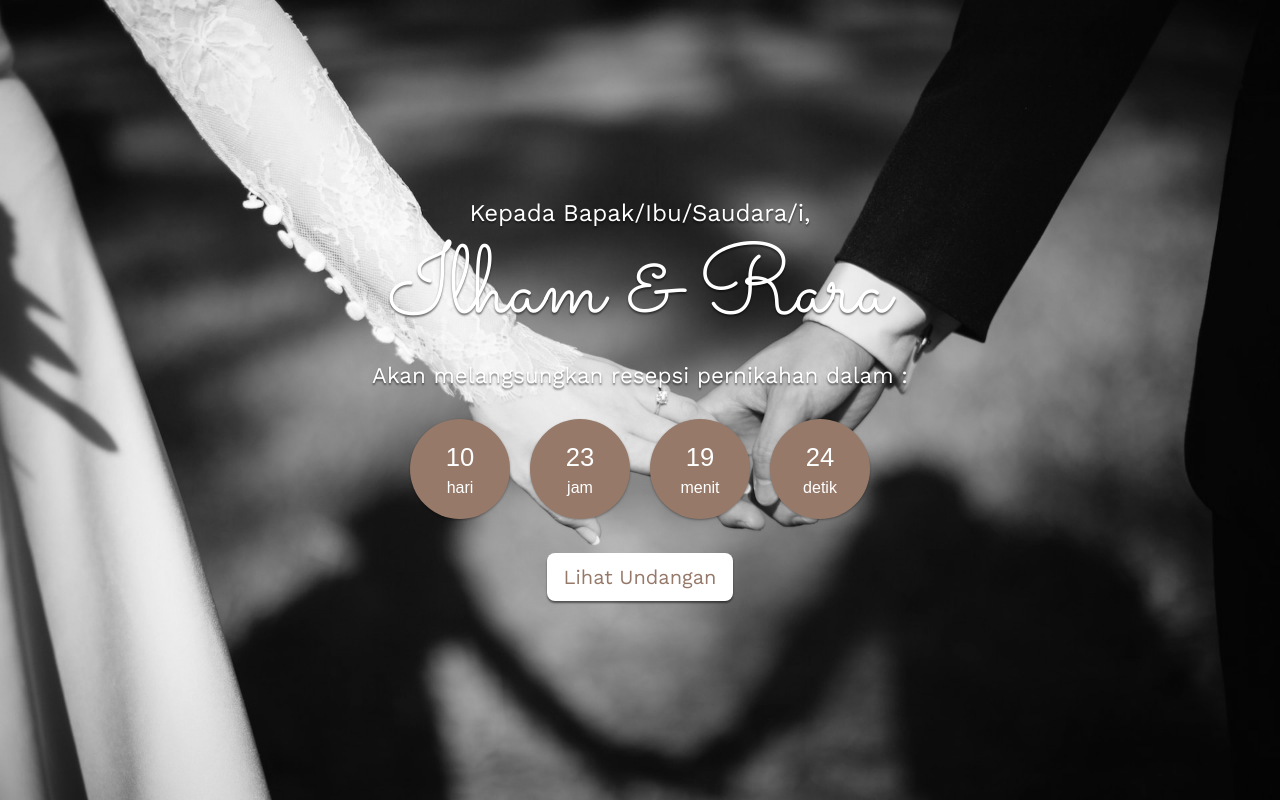
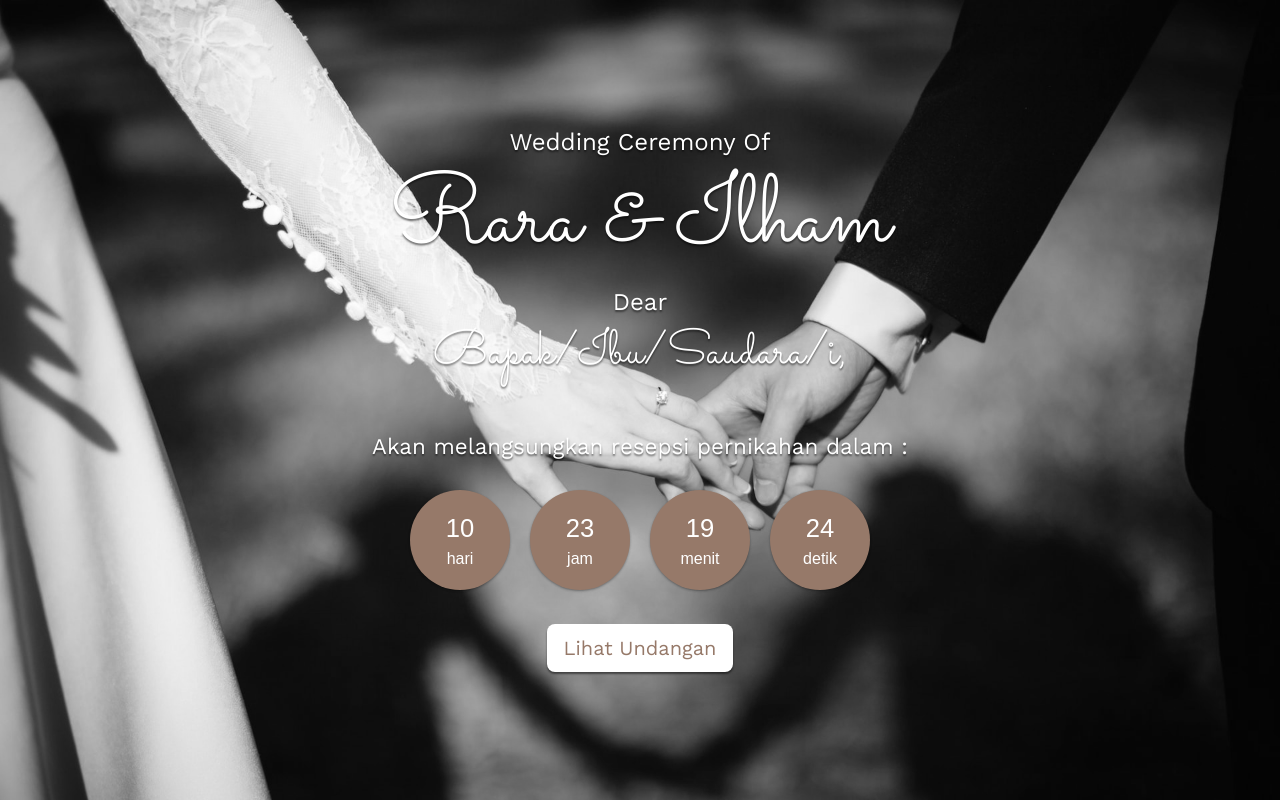
Before and after one commit to ilham-rara-wedding/ilham-rara-wedding.github.io, a plain HTML site: page index.html in a window 1280 px wide. Shown: the top 802 px of the page. Drawn offline with nearby package versions, Linux system fonts and the light colour scheme; some packages are replaced by stand-ins of ours; a script that the page names is missing.

Commit message:
update hero span

```diff
--- a/index.html
+++ b/index.html
@@ -28,17 +28,18 @@
   <section id="hero"
     class="hero w-100 h-100 p-3 mx-auto text-center d-flex justify-content-center align-items-center text-white">
     <main>
-      <h4>Kepada <span>Bapak/Ibu/Saudara/i, </span></h4>
+      <!-- <h4>Kepada <span>Bapak/Ibu/Saudara/i, </span></h4>
       <h1>Ilham & Rara</h1>
       <p>Akan melangsungkan resepsi pernikahan dalam :</p>
       <div class="simply-countdown"></div>
+      <a href="#home" class="btn btn-lg mt-4" onclick="enableScroll()">Lihat Undangan</a> -->
+      <h4>Wedding Ceremony Of</h4>
+      <h1>Rara & Ilham</h1>
+      <h4>Dear</h4>
+      <h4 id="dear"><span>Bapak/Ibu/Saudara/i, </span></h4>
+      <p>Akan melangsungkan resepsi pernikahan dalam :</p>
+      <div class="simply-countdown"></div>
       <a href="#home" class="btn btn-lg mt-4" onclick="enableScroll()">Lihat Undangan</a>
-      <!-- <h5>Wedding Ceremony Of</h5>
-      <h1>Ilham & Rara</h1>
-      <h5>Dear</h5>
-      <h4>Kepada <span>Bapak/Ibu/Saudara/i, </span></h4>
-      <div class="simply-countdown"></div>
-      <a href="#home" class="btn btn-lg mt-4" onclick="enableScroll()">Lihat Undangan</a> -->
     </main>
   </section>
 
--- a/style.css
+++ b/style.css
@@ -47,7 +47,9 @@ body {
 }
 
 #dear {
-  margin-bottom: 4rem;
+  margin-bottom: 3rem;
+  font-family: "Sacramento", cursive;
+  font-size: 3rem;
 }
 
 .hero p {
```
Also changed, not shown: 1 other file.
